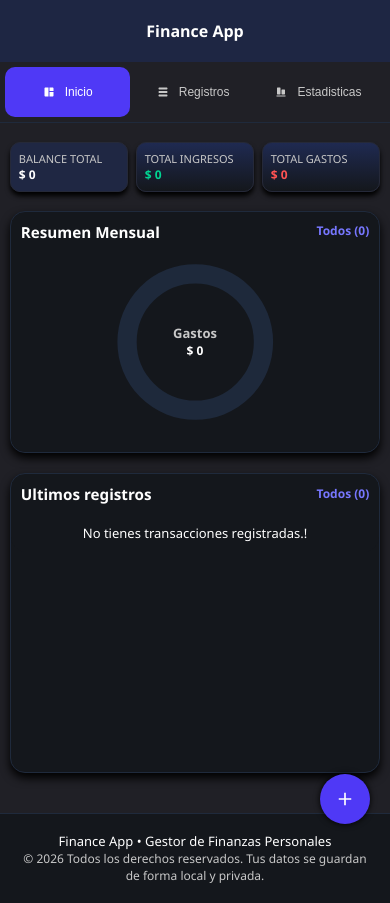
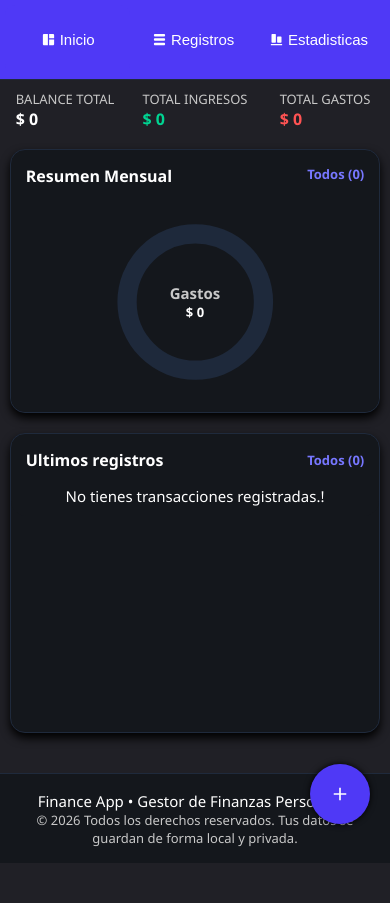
Before and after one commit to Davidpuente12/finance-App, a React (Vite) app: page / in a window 390 px wide. After the commit the page ends 863 px from the top, so only its background shows below. Built offline with nearby package versions, Linux system fonts and the light colour scheme.

Commit message:
nuevo laoyut

```diff
--- a/src/Section_estadisticas/resumen.css
+++ b/src/Section_estadisticas/resumen.css
@@ -71,13 +71,12 @@
   gap: 20px;
 }
 
-@media (max-width: 1160px) {
+@media (max-width: 780px) {
   .resumenMensualInicio {
     width: 100%;
   }
   .resumenMensualInicio-body {
     flex-direction: row;
-    gap: 50px;
   }
   .resumenMensualInicio-grafico {
     width: 40%;
@@ -86,10 +85,10 @@
     width: 60%;
   }
 }
-@media (max-width: 450px) {
+@media (max-width: 580px) {
   .resumenMensualInicio-header {
-    height: 30px;
-    padding: 10px;
+    height: auto;
+    padding: 15px;
   }
   .resumenMensualInicio-body {
     flex-direction: column;
@@ -151,7 +150,7 @@
   font-weight: 900;
 }
 
-@media (max-width: 450px) {
+@media (max-width: 580px) {
   .seccionResumenEstadisticas {
     flex-direction: column;
     gap: 15px;
@@ -231,19 +230,21 @@
   font-size: var(--text-small);
 }
 
-@media (max-width: 450px) {
+@media (max-width: 780px) {
   .resumen-anual {
     margin-top: 20px;
   }
   .resumen-anual-body {
     overflow-x: scroll;
   }
+  .resumen-anual-body .barras-wrapper {
+    justify-content: start;
+  }
+}
+@media (max-width: 580px) {
   .resumen-anual-info {
     flex-direction: column;
     gap: 5px;
-  }
-  .resumen-anual-body .barras-wrapper {
-    justify-content: start;
   }
 }
 
@@ -293,14 +294,6 @@
   background-color: var(--button-red);
   border-radius: 5px;
 }
-@media (max-width: 1200px) {
-  .barra-ingresos {
-    width: 20px;
-  }
-  .barra-gastos {
-    width: 20px;
-  }
-}
 .barras-info {
   margin-top: 10px;
   font-size: var(--text-small);
@@ -342,11 +335,17 @@
   padding-top: 4px;
 }
 
-@media (max-width: 450px) {
+@media (max-width: 780px) {
   .resumen-ingVsEgre {
     margin-top: 20px;
   }
   .resumen-ingVsEgre-body {
     overflow-x: scroll;
   }
+  .barra-ingresos {
+    width: 20px;
+  }
+  .barra-gastos {
+    width: 20px;
+  }
 }
--- a/src/Section_registro/section_registros.css
+++ b/src/Section_registro/section_registros.css
@@ -9,7 +9,9 @@
   margin-top: 40px;
   background: var(--bg-primary);
 }
-
+.section-registros-pages ul {
+  border-radius: 15px;
+}
 .section-registros-head {
   padding: 20px 20px 0;
   border-top-left-radius: 15px;
@@ -137,6 +139,7 @@
 }
 .registros-filtros-avanzados select,
 .registros-filtros-avanzados input {
+  width: 100%;
   height: 40px;
   padding-left: 10px;
   margin-top: 10px;
@@ -192,56 +195,91 @@
   box-shadow: 0 0 5px rgb(79, 57, 246);
 }
 
-@media (max-width: 1160px) {
+@media (max-width: 780px) {
   .section-registros {
     width: 100%;
   }
+  .section-registros-pages {
+    margin-top: 20px;
+  }
 }
-@media (max-width: 450px) {
+
+@media (max-width: 580px) {
   .section-registros {
     height: auto;
   }
   .section-registros-head {
-    padding: 10px;
+    padding: 15px;
   }
   .section-registros-lista {
-    padding: 10px;
+    padding: 0 0 10px 0;
     min-height: auto;
   }
   .section-registros-items {
-    padding: 5px;
-    margin: 5px auto;
-  }
-  .item-categoryDate {
-    flex-direction: column;
+    margin: 3px auto;
+    border-radius: 5px;
   }
   .section-registros-pages {
     margin-top: 20px;
+    border: none;
+    box-shadow: none;
+  }
+  .section-registros-pages .section-registros-lista {
+    background: var(--bg-body);
+    padding: 0;
+  }
+  .section-registros-pages .section-registros-items {
+    background: var(--bg-header);
+    border-radius: 5px;
+    border: none;
+  }
+  /* filtros */
+  .sectionRegistros-filtros {
+    position: relative;
+    border: none;
+    border-top: 1px solid var(--border-primary);
+    box-shadow: none;
+    border-radius: 0;
+    background: var(--bg-body);
+  }
+  .registros-filtros-avanzados > div {
+    position: static;
+  }
+  .registros-filtros-avanzados button {
+    width: 30%;
+    height: 30px;
+    top: 15px;
+    right: 0px;
   }
   .sectionRegistros-filtros-head {
-    padding: 10px;
+    background: var(--bg-body);
+    padding: 20px 0 15px;
     flex-direction: column;
-    gap: 5px;
+    gap: 20px;
   }
   .sectionRegistros-search {
     width: 100%;
   }
   .registros-filtros-avanzados {
     flex-direction: column;
-    padding: 10px;
+    padding: 0;
+    gap: 0;
   }
   .registros-filtros-avanzados input,
   .registros-filtros-avanzados select {
     width: 100%;
-    height: 30px;
+    margin: 0;
     border: none;
     background: var(--bg-primary);
     border-radius: 0;
     border-bottom: 1px solid var(--border-primary);
   }
-  .registros-filtros-avanzados button {
-    display: none;
+  .registros-filtros-avanzados select:focus {
+    border: none;
+    box-shadow: none;
+    background-color: var(--bg-body);
   }
+
   .registros-filtros-avanzados label {
     display: none;
   }
--- a/src/Section_registro/section_registros.jsx
+++ b/src/Section_registro/section_registros.jsx
@@ -2,11 +2,11 @@ import { useMemo } from "react";
 import { ItemTransaccion } from "./components/ItemTransaccion";
 import { IoMdSearch } from "react-icons/io";
 import { categorias_gastos, categorias_ingresos } from "../utils/categorias";
-import { listaMesActual } from "../utils/fechaActual";
 
 // css
 import "./section_registros.css";
 import { ImOpt } from "react-icons/im";
+import { EstadoDeCarga } from "../utils/estadoDeCarga";
 
 function SectionRegistros({
   currentTab,
@@ -77,9 +77,7 @@ function SectionRegistros({
           </div>
 
           <ul className="section-registros-lista">
-            {loading && (
-              <p style={{ textAlign: "center" }}>Estamos cargando...</p>
-            )}
+            {loading && <EstadoDeCarga />}
             {lista.length === 0 && !loading && (
               <p style={{ textAlign: "center" }}>
                 No tienes transacciones registradas.!
@@ -195,14 +193,11 @@ function SectionRegistros({
           </section>
 
           <section className="section-registros-pages">
-            <ul
-              className="section-registros-lista"
-              style={{ borderRadius: "15px" }}
-            >
+            <ul className="section-registros-lista">
               {loading && (
                 <p style={{ textAlign: "center" }}>Estamos cargando...</p>
               )}
-              {listaMesActual(lista).length === 0 && !loading && (
+              {filteredTransactions.length === 0 && !loading && (
                 <p style={{ textAlign: "center" }}>
                   No tienes transacciones registradas este mes!
                 </p>
--- a/src/index.css
+++ b/src/index.css
@@ -17,7 +17,9 @@
   --text-color-green: rgb(0, 212, 146);
   --text-color-red: rgb(255, 83, 83);
 
-  --text-small: clamp(1.2rem, 1.5vw, 1.4rem);
+  --text-large: clamp(1.6rem, 1.5vw, 1.9rem);
+  --text-medium: clamp(1.5rem, 1.5vw, 1.6rem);
+  --text-small: clamp(1.3rem, 1.5vw, 1.4rem);
 
   --border-primary: rgb(31, 42, 60);
   --button-primary: rgb(79, 57, 246);
@@ -26,12 +28,12 @@
 }
 body {
   background: var(--bg-body);
-  font-size: clamp(1.3rem, 2vw, 1.6rem);
+  font-size: var(--text-medium);
   font-family: "Segoe UI", Tahoma, Geneva, Verdana, sans-serif;
   color: var(--text-primary);
 }
 #root {
-  height: 100vh;
+  height: 100%;
 }
 
 header {
@@ -70,7 +72,7 @@ header h1 {
   border: none;
   border-radius: 10px;
   cursor: pointer;
-  font-size: inherit;
+  font-size: var(--text-medium);
   transition: color 0.3s ease;
 }
 
@@ -101,8 +103,8 @@ header .button-modal {
 }
 
 .button-modal-movil {
-  width: 50px;
-  height: 50px;
+  width: 60px;
+  height: 60px;
   background: var(--button-primary);
   color: var(--text-primary);
   border: none;
@@ -132,6 +134,7 @@ main {
 }
 .main-inicio {
   display: flex;
+  flex-direction: row;
   gap: 25px;
 }
 
@@ -140,6 +143,9 @@ section {
   box-shadow: 0 5px 10px rgb(0, 0, 0);
   border-radius: 15px;
   margin-top: 10px;
+}
+section h3 {
+  font-size: var(--text-large);
 }
 
 footer {
@@ -161,21 +167,33 @@ footer {
   font-size: var(--text-small);
 }
 
-@media (max-width: 1440px) {
-  main {
-    width: 70%;
-    flex-direction: column;
-  }
-  .main-inicio {
-    flex-direction: row;
+/* Estados de carga */
+.estado-de-carga {
+  width: 100%;
+  height: 300px;
+  display: flex;
+  justify-content: center;
+  align-items: center;
+}
+.spinner {
+  width: 35px;
+  height: 35px;
+  border: 5px solid var(--bg-body);
+  border-top: 5px solid var(--text-color-primary);
+  border-radius: 50%;
+  animation: spin 1s linear infinite;
+}
+
+@keyframes spin {
+  to {
+    transform: rotate(360deg);
   }
 }
+
+/* Media queries */
 @media (max-width: 1160px) {
   main {
     width: 75%;
-  }
-  .main-inicio {
-    flex-direction: column;
   }
 }
 @media (max-width: 950px) {
@@ -183,15 +201,44 @@ footer {
     width: 85%;
   }
 }
-@media (max-width: 600px) {
+@media (max-width: 780px) {
+  main {
+    width: 90%;
+  }
+  .main-inicio {
+    flex-direction: column;
+    gap: 10px;
+  }
+  footer {
+    margin-top: 40px;
+  }
+}
+
+@media (max-width: 580px) {
   main {
     width: 95%;
   }
-  .main-inicio {
-    gap: 10px;
+  header {
+    background-color: var(--bg-body);
+    position: relative;
+    align-items: end;
+    height: 80px;
+    padding: 0px;
+    align-items: center;
   }
-  header {
-    position: relative;
+  header h1 {
+    display: none;
+  }
+  .header-navegation {
+    background-color: var(--button-primary);
+    width: 100%;
+    height: 100%;
+    border-radius: 0;
+  }
+  .header-navegation button {
+    padding: 0px;
+    gap: 4px;
+    color: var(--text-primary);
   }
   header .button-modal {
     display: none;
@@ -202,26 +249,4 @@ footer {
     bottom: 20px;
     right: 20px;
   }
-  footer {
-    margin-top: 40px;
-  }
 }
-
-@media (max-width: 450px) {
-  header {
-    flex-direction: column;
-    height: auto;
-    padding: 0px;
-  }
-  header h1 {
-    margin: 20px auto;
-  }
-  .header-navegation {
-    width: 100%;
-    height: 60px;
-    border-radius: 0;
-  }
-  .header-navegation button {
-    font-size: 1.2rem;
-  }
-}
--- a/src/targetas/Targetas.jsx
+++ b/src/targetas/Targetas.jsx
@@ -6,18 +6,18 @@ function Targetas({ balanceTotal, totalIngresos, totalGastos, filterDate }) {
     if (!dateString) return "ACTUAL";
     const [year, month] = dateString.split("-");
     const monthNames = [
-      "ENERO",
-      "FEBRERO",
-      "MARZO",
-      "ABRIL",
-      "MAYO",
-      "JUNIO",
-      "JULIO",
-      "AGOSTO",
-      "SEPTIEMBRE",
-      "OCTUBRE",
-      "NOVIEMBRE",
-      "DICIEMBRE",
+      "Ene",
+      "Feb",
+      "Mar",
+      "Abr",
+      "May",
+      "Jun",
+      "Jul",
+      "Ago",
+      "Sep",
+      "Oct",
+      "Nov",
+      "Dic",
     ];
     const monthIndex = Number(month) - 1;
     if (monthIndex < 0 || monthIndex > 11) return "ACTUAL";
@@ -30,9 +30,7 @@ function Targetas({ balanceTotal, totalIngresos, totalGastos, filterDate }) {
     <div className="main-cards">
       <article className="card-balance">
         <div>
-          <p className="card-textTitle">
-            BALANCE TOTAL <b className="card-textDate">{selectedPeriodLabel}</b>
-          </p>
+          <p className="card-textTitle">BALANCE TOTAL</p>
           <p className={balanceTotal < 0 ? "number-red" : "number"}>
             {formatearMonto(balanceTotal)}
           </p>
@@ -44,7 +42,8 @@ function Targetas({ balanceTotal, totalIngresos, totalGastos, filterDate }) {
           </p>
         ) : (
           <p className="cards-textSmall">
-            <b className="card-textGreen">Flujo saludable</b> en este periodo.
+            <b className="card-textGreen">Flujo saludable</b>{" "}
+            <b className="card-textDate">{selectedPeriodLabel}</b>
           </p>
         )}
       </article>
@@ -58,7 +57,7 @@ function Targetas({ balanceTotal, totalIngresos, totalGastos, filterDate }) {
         </div>
 
         <p className="cards-textSmall">
-          <span className="green">suma total</span> de fondos añadidos.
+          <span className="green">suma total</span> de ingresos.
         </p>
       </article>
 
@@ -69,7 +68,7 @@ function Targetas({ balanceTotal, totalIngresos, totalGastos, filterDate }) {
         </div>
 
         <p className="cards-textSmall">
-          <span className="red">suma total</span> de fondos añadidos.
+          <span className="red">suma total</span> de gastos.
         </p>
       </article>
     </div>
--- a/src/targetas/targetas.css
+++ b/src/targetas/targetas.css
@@ -27,23 +27,24 @@
   color: var(--text-secondary);
 }
 .main-cards .number {
-  font-size: clamp(1.7rem, 2.6vw, 2.8rem);
+  font-size: clamp(1.6rem, 2.6vw, 2.6rem);
   font-weight: 900;
   color: var(--text-primary);
 }
 .main-cards .number-green {
-  font-size: clamp(1.7rem, 2.6vw, 2.8rem);
+  font-size: clamp(1.6rem, 2.6vw, 2.6rem);
   font-weight: 900;
   color: var(--text-color-green);
 }
 .main-cards .number-red {
-  font-size: clamp(1.7rem, 2.6vw, 2.8rem);
+  font-size: clamp(1.6rem, 2.6vw, 2.6rem);
   font-weight: 900;
   color: var(--text-color-red);
 }
 
 .cards-textSmall {
   margin-top: 10px;
+  font-size: var(--text-small);
 }
 .card-textGreen {
   color: var(--text-color-green);
@@ -53,13 +54,9 @@
 }
 .card-textDate {
   color: var(--text-color-primary);
+  font-size: var(--text-small);
 }
 
-@media (max-width: 1440px) {
-  .main-cards {
-    width: 70%;
-  }
-}
 @media (max-width: 1160px) {
   .main-cards {
     width: 75%;
@@ -70,37 +67,37 @@
     width: 85%;
   }
 }
-@media (max-width: 600px) {
+@media (max-width: 780px) {
   .main-cards {
-    width: 95%;
-    height: 8vh;
-    margin-top: 10px;
+    width: 90%;
+    height: 15vh;
+  }
+}
+
+@media (max-width: 580px) {
+  .main-cards {
+    width: 100%;
+    height: 7vh;
+    margin-top: 0px;
+    background-color: var(--bg-body);
+  }
+  .main-cards article {
+    /* background: linear-gradient(var(--bg-secondary), var(--bg-primary)); */
+    background: var(--bg-body);
+    width: 100%;
+    height: 100%;
+    box-shadow: none;
+    border-radius: 0;
+    border: none;
+    display: flex;
+    justify-content: center;
+    align-items: center;
+    padding: 0;
+  }
+  .card-textTitle {
+    font-size: var(--text-small);
   }
   .cards-textSmall {
     display: none;
   }
-  .card-textDate {
-    display: none;
-  }
-  .main-cards article {
-    padding: 8px;
-  }
 }
-
-@media (max-width: 450px) {
-  .main-cards article {
-    box-shadow: 0 4px 5px black;
-  }
-  .card-textTitle {
-    font-size: 1.1rem;
-  }
-  .main-cards .number {
-    font-size: var(--text-small);
-  }
-  .main-cards .number-green {
-    font-size: var(--text-small);
-  }
-  .main-cards .number-red {
-    font-size: var(--text-small);
-  }
-}
--- /dev/null
+++ b/src/utils/estadoDeCarga.jsx
@@ -0,0 +1,9 @@
+function EstadoDeCarga() {
+  return (
+    <div className="estado-de-carga">
+      <div class="spinner"></div>
+    </div>
+  );
+}
+
+export { EstadoDeCarga };
```
Also changed, not shown: src/Modal/modal.css (+8 -7 lines).
